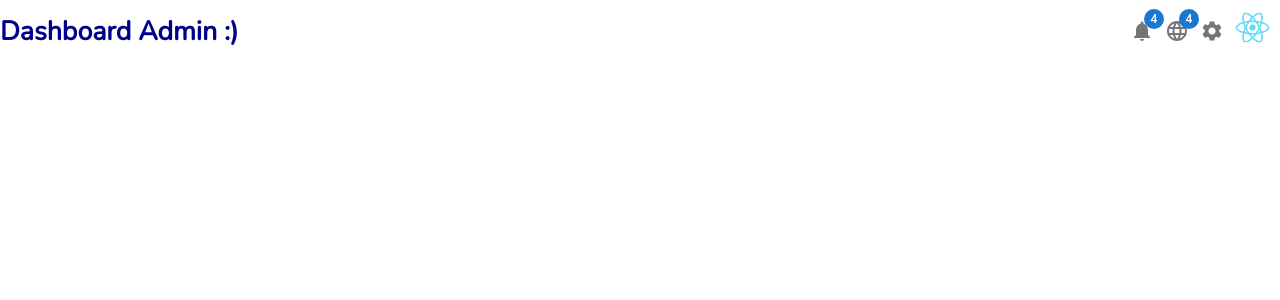
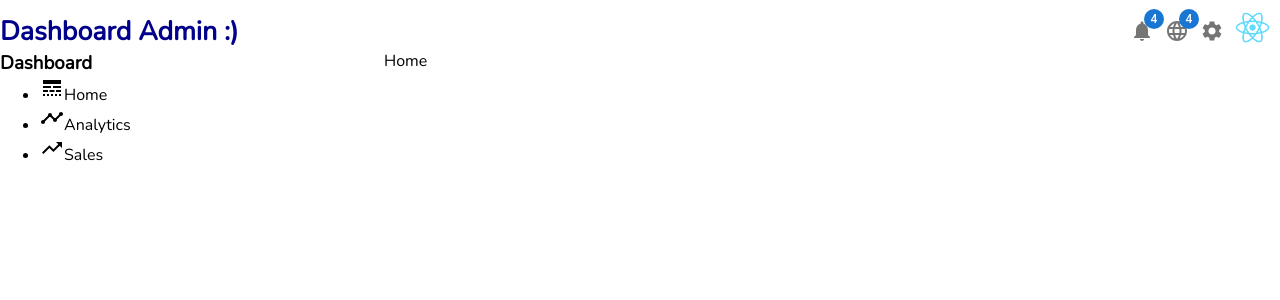
Before and after one commit to AmirHosein-Zare/Dashboard, a React (Create React App) app: page / in a window 1280 px wide. Shown: the top 300 px of the page. Built offline with nearby package versions, Linux system fonts and the light colour scheme.

Commit message:
add sidebar html code

```diff
--- a/src/App.css
+++ b/src/App.css
@@ -2,7 +2,7 @@
     margin: 0px;
 }
 .container{
-    margin-top: 10px;
+    margin-top: 50px;
     display: grid;
     grid-template-columns: 30% 70%;
     grid-template-rows: repeat(1, 1fr);
--- a/src/components/Sidebar/Sidebar.jsx
+++ b/src/components/Sidebar/Sidebar.jsx
@@ -1,8 +1,31 @@
 import React from 'react'
 import './Sidebar.css'
+import LineStyleIcon from '@mui/icons-material/LineStyle';
+import TimelineIcon from '@mui/icons-material/Timeline';
+import TrendingUpIcon from '@mui/icons-material/TrendingUp';
 
 export default function Sidebar() {
   return (
-    <div>Sidebar</div>
+    <div className='sidebar'>
+        <div className="sidebarwrapper">
+            <div className="sidebarMenu">
+                <h3 className="sidebarTitle">Dashboard</h3>
+                <ul className="sidebarList">
+                    <li className="sidebarItem">
+                        <LineStyleIcon className='sidebarIcon'/>
+                        Home
+                    </li>
+                    <li className="sidebarItem">
+                        <TimelineIcon className='sidebarIcon'/>
+                        Analytics
+                    </li>
+                    <li className="sidebarItem">
+                        <TrendingUpIcon className='sidebarIcon'/>
+                        Sales
+                    </li>
+                </ul>
+            </div>
+        </div>
+    </div>
   )
 }
```
